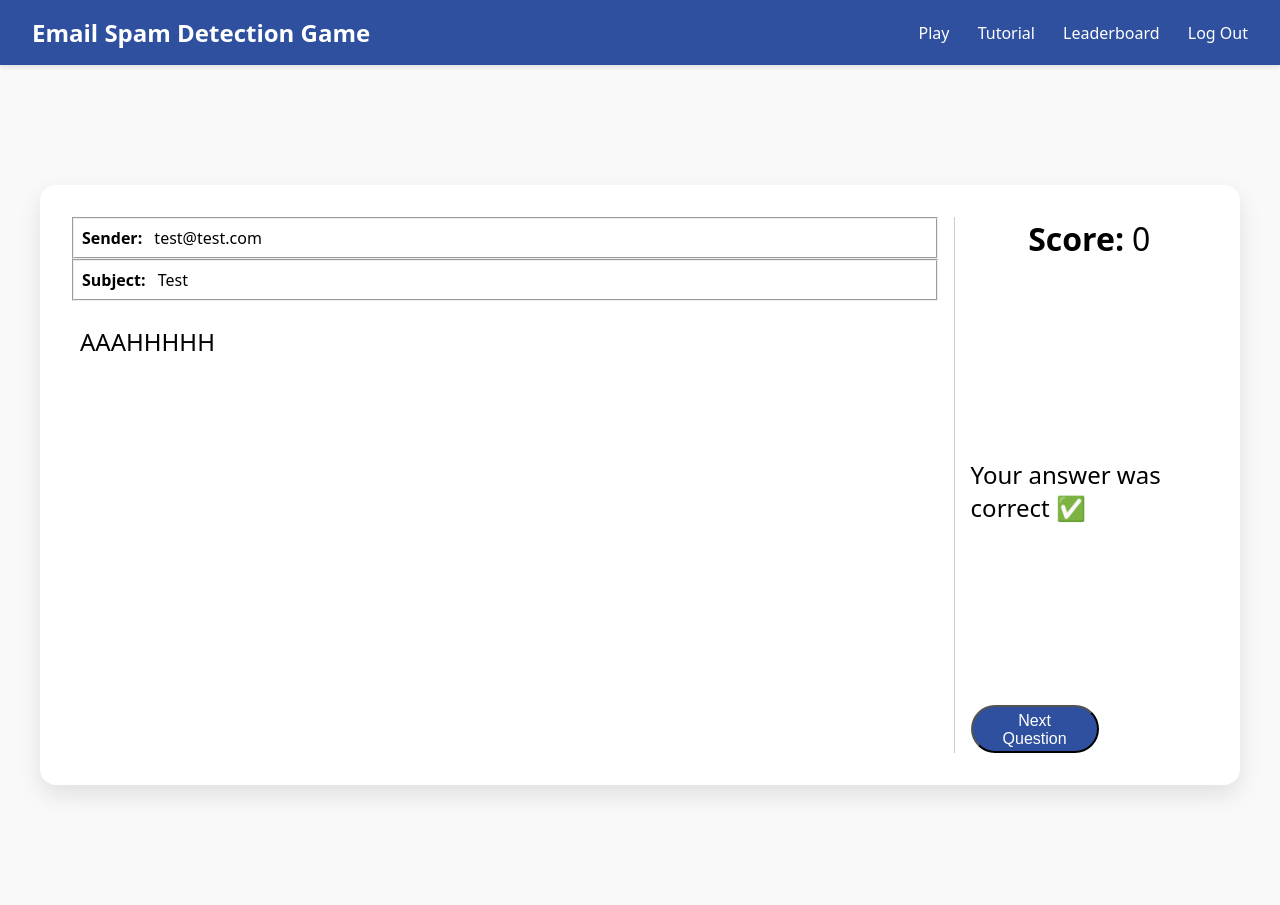
After one commit to nilese1/Email-Spam-Detection-Game, a Django app: page /game/play/2/1/next-question/1 in a window 1280 px wide. The commit adds this page. Run offline with Django 5.2, Linux system fonts and the light colour scheme; a user stored in the database is signed in; data comes from the database, SQL or seed files in the repository; both versions use the stored data as it was after the commit.

Commit message:
User now has feedback after answering a question

```diff
--- a/game/static/game/css/style.css
+++ b/game/static/game/css/style.css
@@ -18,6 +18,7 @@
   display: flex;
   justify-content: space-between;
   flex-direction: column;
+  justify-self: center;
 }
 
 .seperator {
@@ -109,3 +110,11 @@ select {
   justify-content: space-between;
   flex-direction: column;
 }
+
+.correct-symbol {
+  font-size: 1.5rem;
+}
+
+.incorrect-symbol {
+  font-size: 1.5rem;
+}
--- /dev/null
+++ b/game/templates/game/question_result.html
@@ -0,0 +1,33 @@
+{% extends 'base.html' %}
+{% load static %}
+{% block extra_css %}
+    <link rel="stylesheet" href = "{% static 'game/css/style.css' %}">
+{% endblock %}
+{% block content %}
+    <div id="email" class="email{{ forloop.counter }}">
+        <div class="email-info">
+            <fieldset>
+                <span class="descriptor">Sender:</span> {{ email.sender }}
+            </fieldset>
+            <fieldset>
+                <span class="descriptor">Subject:</span> {{ email.subject }}
+            </fieldset>
+            <p class="email-content">{{ email.content }}</p>
+        </div>
+        <div class="seperator"></div>
+        <div class="misc-info">
+            <div class="score">
+                <span class="score-label">Score:</span>
+                <span class="score-amount">{{ game.score }}</span>
+            </div>
+            {% if is_question_correct %}
+                <p class="correct-symbol">Your answer was correct ✅</p>
+            {% else %}
+                <p class="incorrect-symbol">You answer was incorrect ❌</p>
+            {% endif %}
+            <a href="{% url 'game:play_game' game.id %}">
+                <button type="button">Next Question</button>
+            </a>
+        </div>
+    </div>
+{% endblock %}
--- a/game/urls.py
+++ b/game/urls.py
@@ -6,6 +6,11 @@ urlpatterns = [
     path("create/", views.create_game_view, name="create_game"),
     path("play/<int:game_id>", views.play_game_view, name="play_game"),
     path("play/<int:game_id>/score", views.game_score_view, name="game_score"),
+    path(
+        "play/<int:game_id>/<int:email_id>/next-question/<int:is_question_correct>",
+        views.next_question_view,
+        name="next_question",
+    ),
     path(
         "<int:game_id>/tutorial/<int:tutorial_id>/score/<int:score_id>/start/",
         views.start_game_view,
--- a/game/views.py
+++ b/game/views.py
@@ -214,9 +214,35 @@ def play_game_view(request, game_id):
         game.level = game.level + 1
         game.score = game.score + score_to_add
         game.save()
-        return redirect("game:play_game", game_id=game_id)
+
+        # byproduct of my shitty code I don't wanna fix and would rather hack it to death
+        # you could ask "why not just make another function???" It's because that function would
+        # shorter than this comment and I'm a fucking psycho!!!!
+        is_question_correct = score_to_add > 0
+        return redirect(
+            "game:next_question",
+            game_id=game_id,
+            email_id=email.id,
+            # Django has no url tag for booleans so int will have to do
+            is_question_correct=int(is_question_correct),
+        )
 
     return render(request, "game/game_detail.html", context)
+
+
+# putting boolean in the url for is_question_correct is a questionable choice...
+# but I don't care
+@login_required()
+def next_question_view(request, email_id, game_id, is_question_correct):
+    context = {}
+    game = Game.objects.get(id=game_id)
+    email = Email.objects.get(id=email_id)
+
+    context["game"] = game
+    context["email"] = email
+    context["is_question_correct"] = int(is_question_correct)
+
+    return render(request, "game/question_result.html", context)
 
 
 @login_required
```
Also changed, not shown: db.sqlite3.
